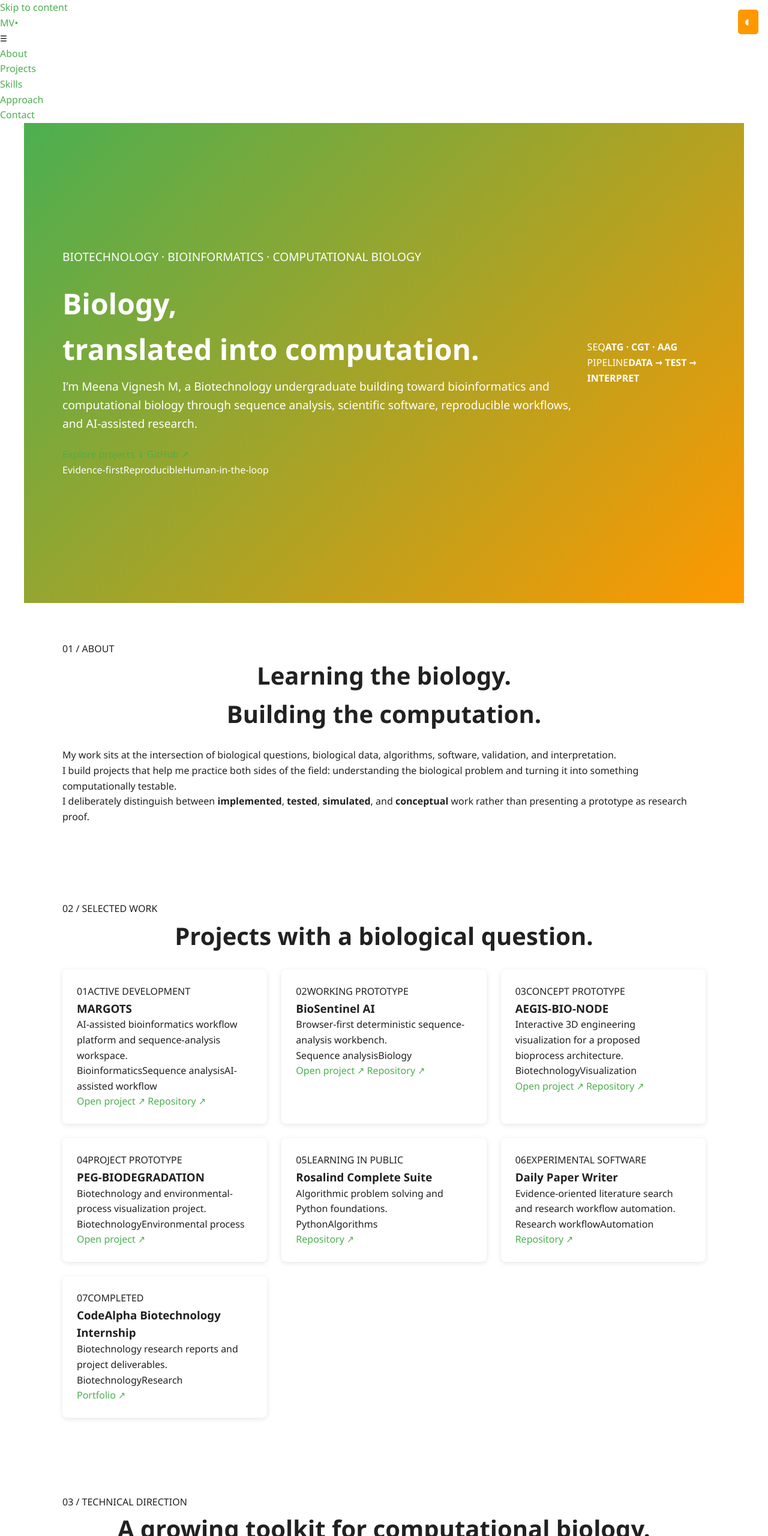
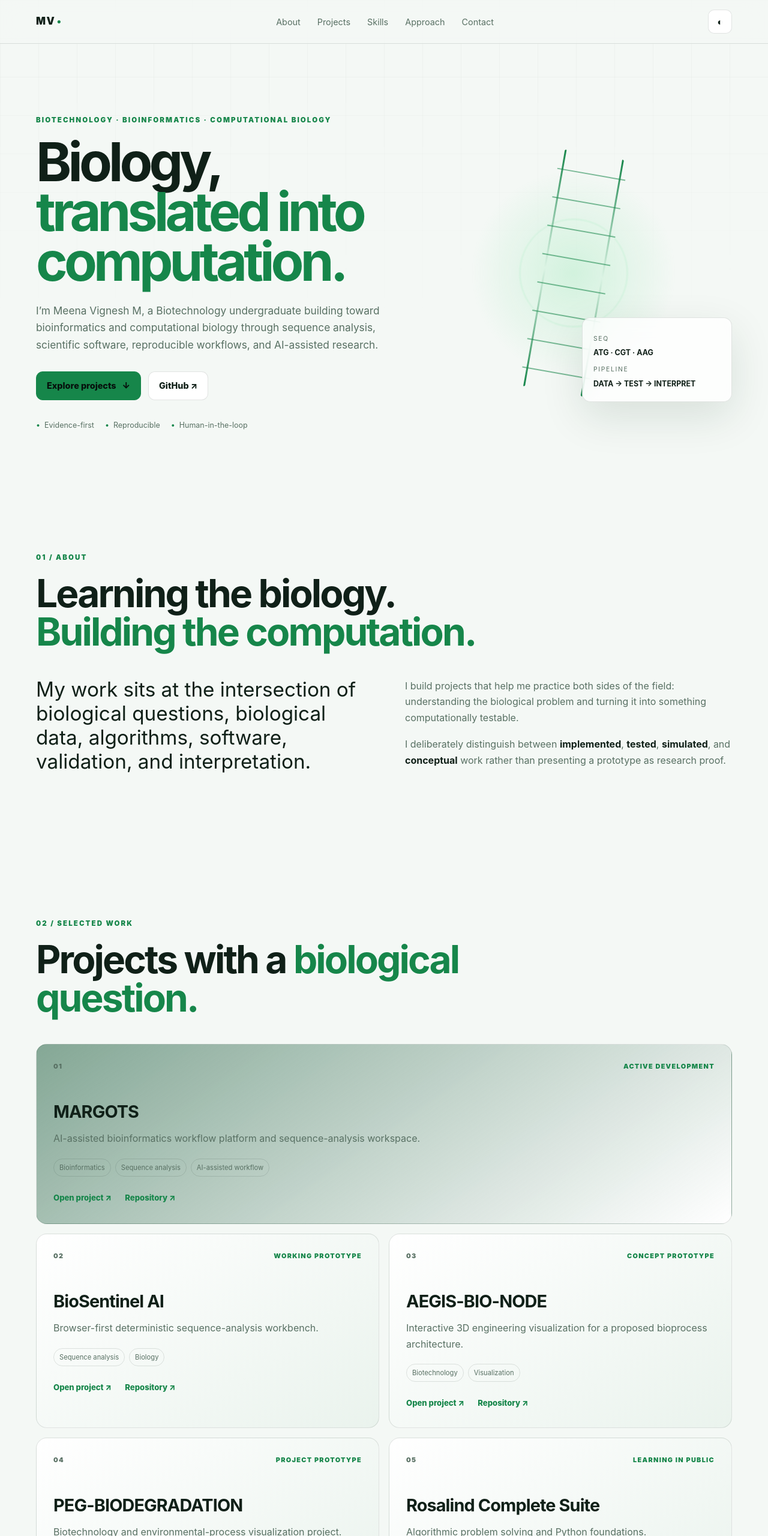
Before and after one commit to meenavignesh-svg/meenavignesh-svg, a plain HTML site: page portfolio/index.html in a window 1280 px wide. Shown: the top 2560 px of the page at 60% size. Drawn offline with nearby package versions, Linux system fonts and the light colour scheme.

Commit message:
Refine existing portfolio without adding new files

```diff
--- a/portfolio/style.css
+++ b/portfolio/style.css
@@ -1,174 +1,34 @@
-/* Global CSS Variables */
-:root {
-  --primary: #4caf50;
-  --background: #ffffff;
-  --text: #212121;
-  --accent: #ff9800;
-}
-[data-theme="dark"] {
-  --background: #121212;
-  --text: #e0e0e0;
-  --primary: #81c784;
-  --accent: #ffb74d;
-}
-
-* {
-  margin: 0;
-  padding: 0;
-  box-sizing: border-box;
-}
-
-body {
-  font-family: "Segoe UI", Tahoma, sans-serif;
-  background: var(--background);
-  color: var(--text);
-  line-height: 1.6;
-  overflow-x: hidden;
-}
-
-a {
-  color: var(--primary);
-  text-decoration: none;
-}
-
-button {
-  cursor: pointer;
-  border: none;
-  background: none;
-}
-
-/* Theme toggle button */
-#theme-toggle {
-  position: fixed;
-  top: 1rem;
-  right: 1rem;
-  font-size: 1.5rem;
-  background: var(--accent);
-  color: #fff;
-  padding: 0.4rem 0.6rem;
-  border-radius: 0.3rem;
-}
-
-/* Hero Section */
-.hero {
-  display: flex;
-  align-items: center;
-  justify-content: space-between;
-  min-height: 100vh;
-  padding: 2rem 5%;
-  background: linear-gradient(135deg, var(--primary), var(--accent));
-  color: #fff;
-}
-.hero-content {
-  max-width: 50%;
-}
-.hero h1 {
-  font-size: 3rem;
-  margin-bottom: 0.5rem;
-}
-.hero p {
-  font-size: 1.2rem;
-  margin-bottom: 1.5rem;
-}
-.btn-primary {
-  display: inline-block;
-  background: #fff;
-  color: var(--primary);
-  padding: 0.6rem 1.2rem;
-  border-radius: 0.3rem;
-  font-weight: bold;
-}
-.logo {
-  width: 200px;
-  height: 200px;
-}
-
-/* Section Styles */
-section {
-  padding: 4rem 5%;
-  max-width: 1200px;
-  margin: 0 auto;
-}
-section h2 {
-  font-size: 2.5rem;
-  margin-bottom: 1.5rem;
-  text-align: center;
-}
-
-/* Projects */
-.project-grid {
-  display: grid;
-  grid-template-columns: repeat(auto-fit, minmax(260px, 1fr));
-  gap: 1.5rem;
-}
-.project-card {
-  background: var(--background);
-  border-radius: 0.5rem;
-  padding: 1.5rem;
-  box-shadow: 0 2px 8px rgba(0,0,0,0.1);
-  transition: transform 0.3s ease;
-}
-.project-card:hover {
-  transform: translateY(-5px);
-}
-.btn-secondary {
-  display: inline-block;
-  margin-top: 0.5rem;
-  background: var(--primary);
-  color: #fff;
-  padding: 0.4rem 0.8rem;
-  border-radius: 0.3rem;
-  font-size: 0.9rem;
-}
-
-/* Skills */
-.skill-list {
-  display: flex;
-  flex-wrap: wrap;
-  justify-content: center;
-  list-style: none;
-  gap: 1rem;
-}
-.skill-list li {
-  background: var(--accent);
-  color: #fff;
-  padding: 0.5rem 1rem;
-  border-radius: 0.3rem;
-  font-weight: 600;
-  animation: pulse 2s infinite;
-}
-@keyframes pulse {
-  0% { transform: scale(1); }
-  50% { transform: scale(1.05); }
-  100% { transform: scale(1); }
-}
-
-/* Contact */
-.contact form {
-  max-width: 500px;
-  margin: 0 auto;
-  display: flex;
-  flex-direction: column;
-  gap: 1rem;
-}
-.contact input,
-.contact textarea {
-  padding: 0.8rem;
-  border: 1px solid #ccc;
-  border-radius: 0.3rem;
-  font-size: 1rem;
-}
-.contact button {
-  background: var(--primary);
-  color: #fff;
-  padding: 0.8rem;
-  border-radius: 0.3rem;
-  font-weight: bold;
-}
-
-footer {
-  text-align: center;
-  padding: 2rem 0;
-  background: var(--background);
-  color: var(--text);
-}
+:root{--bg:#06100c;--surface:#0b1813;--surface-2:#10221a;--text:#eef8f1;--muted:#9eb2a6;--line:rgba(174,235,197,.13);--green:#70e39a;--green-2:#31b86a;--shadow:0 24px 70px rgba(0,0,0,.28);color-scheme:dark}
+[data-theme="light"]{--bg:#f4f8f5;--surface:#fff;--surface-2:#eaf3ed;--text:#102018;--muted:#587063;--line:rgba(16,32,24,.12);--green:#16864a;--green-2:#0b6d3a;--shadow:0 24px 70px rgba(20,55,37,.12);color-scheme:light}
+*{box-sizing:border-box;margin:0;padding:0}
+html{scroll-behavior:smooth}
+body{font-family:Inter,ui-sans-serif,system-ui,-apple-system,BlinkMacSystemFont,"Segoe UI",sans-serif;background:var(--bg);color:var(--text);line-height:1.65;overflow-x:hidden}
+body:before{content:"";position:fixed;inset:0;pointer-events:none;opacity:.28;background-image:linear-gradient(var(--line) 1px,transparent 1px),linear-gradient(90deg,var(--line) 1px,transparent 1px);background-size:64px 64px;mask-image:linear-gradient(to bottom,#000,transparent 70%);z-index:-1}
+a{color:inherit;text-decoration:none}
+button{font:inherit}
+.container{width:min(1160px,calc(100% - 40px));margin-inline:auto}
+.skip-link{position:fixed;left:16px;top:-80px;background:var(--green);color:#06100c;padding:10px 16px;border-radius:8px;z-index:1000;font-weight:800}.skip-link:focus{top:16px}
+.site-header{position:fixed;top:0;left:0;width:100%;z-index:100;background:color-mix(in srgb,var(--bg) 78%,transparent);backdrop-filter:blur(18px);border-bottom:1px solid var(--line)}
+.nav{min-height:72px;display:flex;align-items:center;justify-content:space-between;gap:24px}
+.brand{font-weight:900;letter-spacing:.08em;font-size:1.05rem}.brand span{color:var(--green);margin-left:3px}
+.nav-menu{display:flex;gap:28px;list-style:none}.nav-menu a{color:var(--muted);font-size:.9rem}.nav-menu a:hover,.nav-menu a:focus-visible{color:var(--green)}
+.nav-actions{display:flex;gap:8px;order:3}.icon-button{width:40px;height:40px;border:1px solid var(--line);border-radius:10px;background:var(--surface);color:var(--text);cursor:pointer}.nav-toggle{display:none}
+.hero{min-height:100vh;display:grid;grid-template-columns:1.05fr .95fr;align-items:center;gap:50px;padding-top:110px;position:relative}
+.hero-copy{padding-block:70px}.eyebrow{color:var(--green);font-size:.72rem;font-weight:900;letter-spacing:.18em;margin-bottom:18px}
+.hero h1{font-size:clamp(3.2rem,7vw,6.5rem);line-height:.93;letter-spacing:-.065em;max-width:850px}.hero h1 span,h2 span{color:var(--green)}
+.hero-lede{max-width:720px;color:var(--muted);font-size:1.08rem;margin-top:26px}
+.hero-actions{display:flex;gap:12px;flex-wrap:wrap;margin-top:30px}.button{display:inline-flex;align-items:center;gap:10px;border:1px solid var(--line);padding:11px 17px;border-radius:11px;font-weight:800;font-size:.9rem;transition:.2s ease}.button:hover{transform:translateY(-2px)}.button-primary{background:var(--green);color:#06100c;border-color:var(--green)}.button-ghost{background:var(--surface)}
+.hero-meta{display:flex;gap:18px;flex-wrap:wrap;margin-top:32px;color:var(--muted);font-size:.78rem}.hero-meta span:before{content:"•";color:var(--green);margin-right:7px}
+.hero-visual{min-height:540px;position:relative;display:grid;place-items:center}.orb{position:absolute;border-radius:50%;filter:blur(1px)}.orb-a{width:360px;height:360px;background:radial-gradient(circle,rgba(112,227,154,.25),transparent 67%)}.orb-b{width:180px;height:180px;border:1px solid rgba(112,227,154,.35)}
+.dna{height:400px;width:170px;position:relative;transform:rotate(10deg)}.dna:before,.dna:after{content:"";position:absolute;top:0;bottom:0;width:3px;background:linear-gradient(var(--green),transparent,var(--green));border-radius:99px}.dna:before{left:35px;transform:skewY(-20deg)}.dna:after{right:35px;transform:skewY(20deg)}.dna i{position:absolute;height:2px;width:115px;left:28px;background:var(--green);opacity:.55}.dna i:nth-child(1){top:8%}.dna i:nth-child(2){top:20%}.dna i:nth-child(3){top:32%}.dna i:nth-child(4){top:44%}.dna i:nth-child(5){top:56%}.dna i:nth-child(6){top:68%}.dna i:nth-child(7){top:80%}.dna i:nth-child(8){top:92%}
+.data-panel{position:absolute;right:0;bottom:55px;width:250px;padding:18px;background:rgba(7,19,15,.75);border:1px solid var(--line);border-radius:14px;box-shadow:var(--shadow);backdrop-filter:blur(14px)}[data-theme="light"] .data-panel{background:rgba(255,255,255,.78)}.data-panel span{display:block;color:var(--muted);font-size:.65rem;letter-spacing:.16em;margin-top:8px}.data-panel b{font-size:.78rem}
+.section{padding-block:120px}.section-heading{max-width:850px;margin-bottom:45px}.section-heading h2{font-size:clamp(2.2rem,5vw,4.5rem);line-height:1;letter-spacing:-.045em}.about-grid{display:grid;grid-template-columns:1fr 1fr;gap:70px}.lead{font-size:clamp(1.4rem,2.6vw,2.2rem);line-height:1.2}.prose{color:var(--muted);max-width:600px}.prose p+p{margin-top:18px}.prose strong{color:var(--text)}
+.project-grid{display:grid;grid-template-columns:repeat(2,1fr);gap:16px}.project-card{padding:28px;background:linear-gradient(145deg,var(--surface),var(--surface-2));border:1px solid var(--line);border-radius:18px;min-height:260px;transition:transform .25s,border-color .25s,box-shadow .25s}.project-card:hover{transform:translateY(-6px);border-color:rgba(112,227,154,.45);box-shadow:var(--shadow)}.project-card.featured{grid-column:span 2;min-height:300px;background:linear-gradient(145deg,rgba(21,87,55,.5),var(--surface))}
+.project-top{display:flex;justify-content:space-between;gap:10px;color:var(--muted);font-size:.68rem;font-weight:900;letter-spacing:.12em}.status{color:var(--green)}.project-card h3{font-size:1.8rem;margin:42px 0 8px;letter-spacing:-.03em}.project-card p{color:var(--muted);max-width:620px}.tags{display:flex;flex-wrap:wrap;gap:7px;margin:20px 0}.tags span{padding:5px 9px;border:1px solid var(--line);border-radius:999px;color:var(--muted);font-size:.7rem}.project-card>a{display:inline-block;color:var(--green);font-weight:800;font-size:.82rem;margin-right:18px;margin-top:5px}
+.skill-grid{display:grid;grid-template-columns:repeat(2,1fr);gap:1px;background:var(--line);border:1px solid var(--line);border-radius:18px;overflow:hidden}.skill-grid article{padding:30px;background:var(--surface)}.skill-grid span{color:var(--green);font-size:.7rem;font-weight:900}.skill-grid h3{font-size:1.4rem;margin:20px 0 7px}.skill-grid p{color:var(--muted);font-size:.9rem}
+.pipeline{display:flex;align-items:stretch;gap:8px;overflow:auto;padding-bottom:8px}.pipeline div{min-width:145px;display:flex;flex-direction:column;justify-content:space-between;gap:28px;padding:18px;background:var(--surface);border:1px solid var(--line);border-radius:13px}.pipeline b{color:var(--green);font-size:.72rem}.pipeline span{font-weight:800;font-size:.86rem}.pipeline i{align-self:center;color:var(--green);font-style:normal}.principles{margin-top:22px;padding:26px;border-left:2px solid var(--green);background:var(--surface);color:var(--muted)}.principles strong{color:var(--text)}
+.contact-card{padding:55px;border:1px solid var(--line);border-radius:24px;background:radial-gradient(circle at 80% 20%,rgba(112,227,154,.12),transparent 35%),var(--surface)}.contact-card h2{font-size:clamp(2.2rem,5vw,4.4rem);letter-spacing:-.05em}.contact-card>p:not(.eyebrow){color:var(--muted);max-width:600px;margin-top:12px}
+.footer{border-top:1px solid var(--line);padding-block:28px;display:flex;justify-content:space-between;gap:20px;color:var(--muted);font-size:.72rem}
+@media(max-width:800px){.nav-menu{position:absolute;top:72px;right:20px;left:20px;display:none;flex-direction:column;padding:18px;background:var(--surface);border:1px solid var(--line);border-radius:14px}.nav-menu.open{display:flex}.nav-toggle{display:block}.hero{grid-template-columns:1fr;min-height:auto;padding-top:140px}.hero-visual{min-height:390px}.about-grid,.project-grid,.skill-grid{grid-template-columns:1fr}.project-card.featured{grid-column:auto}.footer{flex-direction:column}.data-panel{right:10px}}
+@media(max-width:520px){.container{width:min(100% - 28px,1160px)}.hero h1{font-size:3.2rem}.section{padding-block:85px}.hero-visual{min-height:320px}.dna{transform:scale(.78) rotate(10deg)}.contact-card{padding:30px}.pipeline i{display:none}.hero-meta{gap:10px}}
+@media(prefers-reduced-motion:reduce){html{scroll-behavior:auto}*,*:before,*:after{animation-duration:.01ms!important;animation-iteration-count:1!important;transition-duration:.01ms!important}}
```
